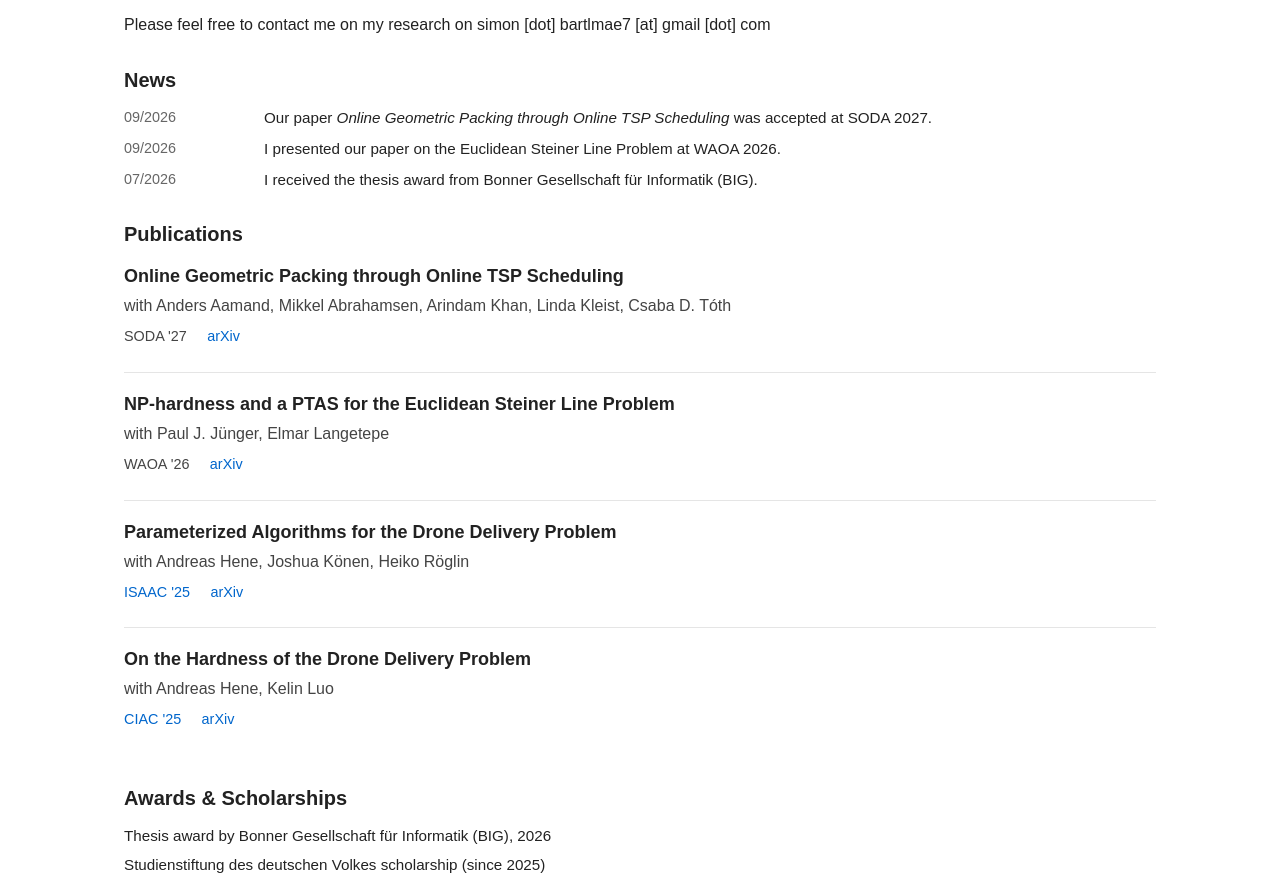
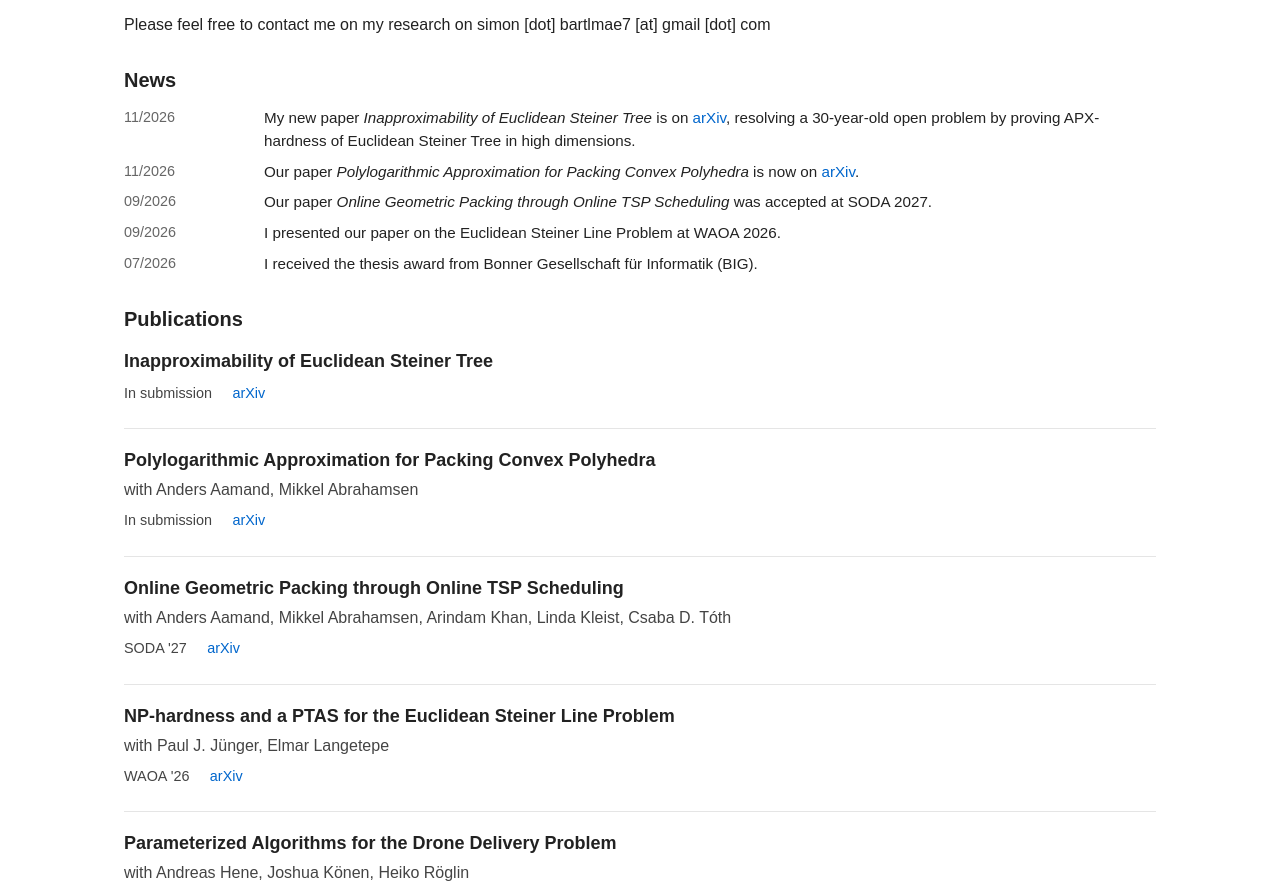
Before and after one commit to Simon-NW/testbar.github.io, a plain HTML site: page index.html in a window 1280 px wide. Shown: the part 485-1369 px from the top of the page. Drawn offline with Linux system fonts and the light colour scheme.

Commit message:
Update index.html

```diff
--- a/index.html
+++ b/index.html
@@ -30,6 +30,14 @@
       <h2 id="news-heading">News</h2>
       <ul class="news-list">
         <li>
+          <time datetime="2026-11">11/2026</time>
+          <span>My new paper <em>Inapproximability of Euclidean Steiner Tree</em> is on <a href="https://arxiv.org/abs/2611.24611" target="_blank" rel="noopener noreferrer">arXiv</a>, resolving a 30-year-old open problem by proving APX-hardness of Euclidean Steiner Tree in high dimensions.</span>
+        </li>
+        <li>
+          <time datetime="2026-11">11/2026</time>
+          <span>Our paper <em>Polylogarithmic Approximation for Packing Convex Polyhedra</em> is now on <a href="https://arxiv.org/abs/2611.26352" target="_blank" rel="noopener noreferrer">arXiv</a>.</span>
+        </li>
+        <li>
           <time datetime="2026-09">09/2026</time>
           <span>Our paper <em>Online Geometric Packing through Online TSP Scheduling</em> was accepted at SODA 2027.</span>
         </li>
@@ -47,6 +55,27 @@
     <section id="publications" aria-labelledby="publications-heading">
       <h2 id="publications-heading">Publications</h2>
       <div class="publication-list">
+        <article class="publication">
+          <div class="publication-body">
+            <h3>Inapproximability of Euclidean Steiner Tree</h3>
+            <p class="venue">In submission</p>
+            <div class="publication-links">
+              <a href="https://arxiv.org/abs/2611.24611" target="_blank" rel="noopener noreferrer">arXiv</a>
+            </div>
+          </div>
+        </article>
+
+        <article class="publication">
+          <div class="publication-body">
+            <h3>Polylogarithmic Approximation for Packing Convex Polyhedra</h3>
+            <p class="coauthors">with Anders Aamand, Mikkel Abrahamsen</p>
+            <p class="venue">In submission</p>
+            <div class="publication-links">
+              <a href="https://arxiv.org/abs/2611.26352" target="_blank" rel="noopener noreferrer">arXiv</a>
+            </div>
+          </div>
+        </article>
+
         <article class="publication">
           <div class="publication-body">
             <h3>Online Geometric Packing through Online TSP Scheduling</h3>
```
